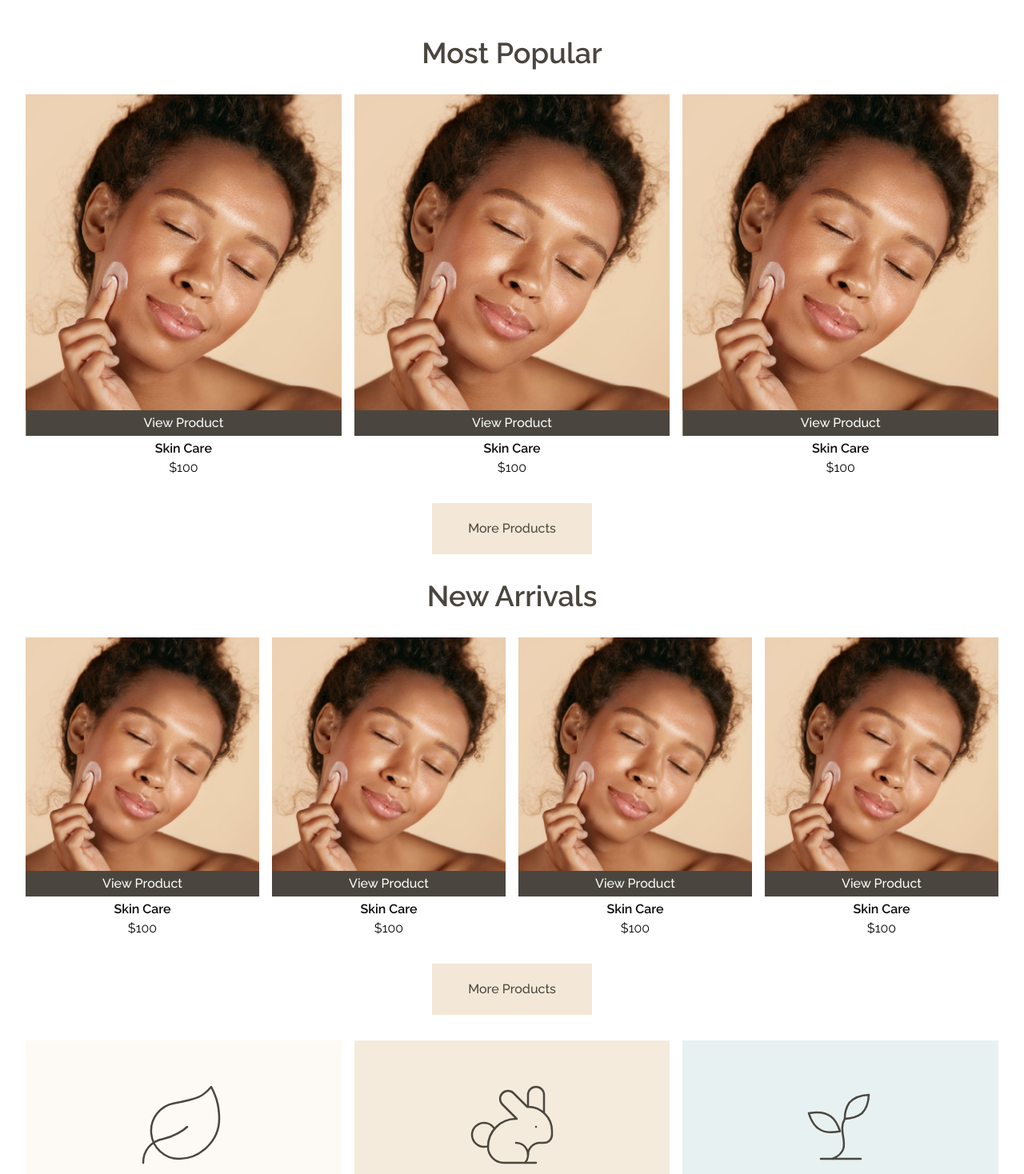
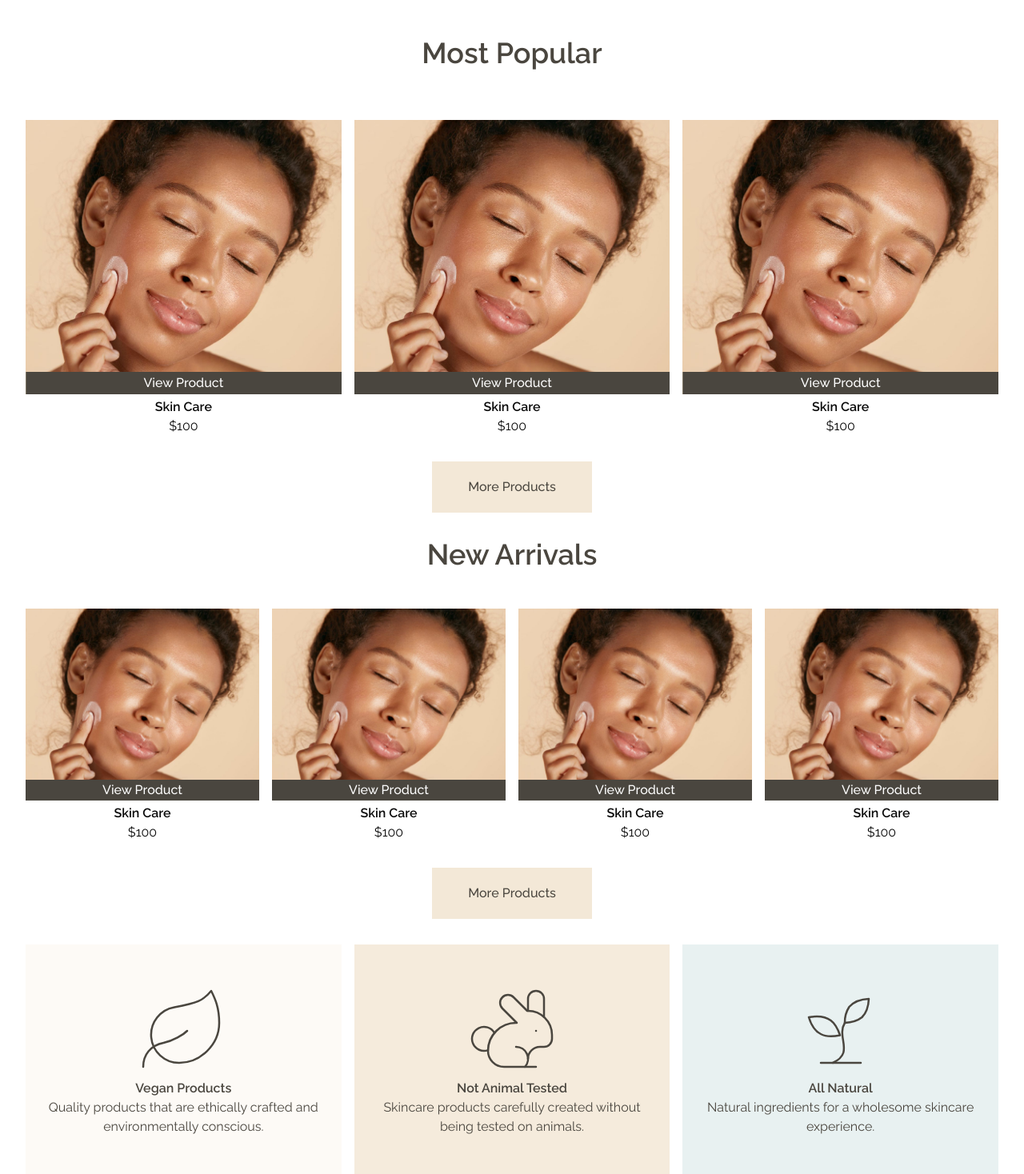
Before and after one commit to lxrd-mgcini/Sisipe, a React (Vite) app in the folder client/: page / in a window 1280 px wide. Shown: the part 1082-2550 px from the top of the page at 80% size. Built offline with nearby package versions, Linux system fonts and the light colour scheme.

Commit message:
Fix: UI adjustments

```diff
--- a/client/package.json
+++ b/client/package.json
@@ -4,7 +4,7 @@
   "version": "0.0.0",
   "type": "module",
   "scripts": {
-    "dev": "vite",
+    "dev": "vite --host",
     "build": "tsc -b && vite build",
     "lint": "eslint .",
     "preview": "vite preview"
--- a/client/src/components/Card.tsx
+++ b/client/src/components/Card.tsx
@@ -7,12 +7,12 @@ type Props = {
 
 export default function Card({ productName, price }: Props) {
   return (
-    <div className="flex aspect-square max-h-full w-full flex-1 flex-col text-center">
-      <div className="relative aspect-square h-full w-full overflow-hidden">
+    <div className="flex aspect-square h-full w-full flex-1 flex-col text-center">
+      <div className="relative aspect-square h-max w-full overflow-hidden">
         <img
           src="/images/body-care.jpg"
           alt=""
-          className="h-fulll aspect-square w-full object-cover object-center transition duration-500 ease-in-out hover:scale-110"
+          className="h-[100vw] w-full object-cover object-center transition duration-500 ease-in-out hover:scale-110 sm:h-full"
         />
       </div>
 
--- a/client/src/components/Lists/Features.tsx
+++ b/client/src/components/Lists/Features.tsx
@@ -31,7 +31,7 @@ export default function Features() {
       <div className="grid grid-cols-1 grid-rows-1 gap-4 sm:grid-cols-3">
         {features.map((feature) => (
           <div
-            className="flex flex-1 flex-col items-center px-8 pb-12 pt-12"
+            className="flex flex-1 flex-col items-center px-8 py-6 pb-12 pt-12 md:px-6"
             style={{ backgroundColor: feature.color }}
           >
             <p className="text-black">{feature.icon}</p>
--- a/client/src/components/Lists/New.tsx
+++ b/client/src/components/Lists/New.tsx
@@ -26,7 +26,7 @@ export default function NewProducts() {
   return (
     <div className="mt-8 flex h-max flex-col gap-8 text-center">
       <h1 className="text-4xl font-semibold text-black">New Arrivals</h1>
-      <div className="grid grid-cols-1 grid-rows-1 gap-4 sm:grid-cols-4">
+      <div className="mt-4 grid grid-cols-1 grid-rows-1 gap-4 sm:grid-cols-2 md:grid-cols-4">
         {cardData.map((card) => (
           <Card productName={card.productName} price={card.price} />
         ))}
--- a/client/src/components/Lists/Popular.tsx
+++ b/client/src/components/Lists/Popular.tsx
@@ -21,12 +21,12 @@ export default function PopularProducts() {
   return (
     <div className="mt-8 flex flex-col gap-8 text-center">
       <h1 className="text-4xl font-semibold text-black">Most Popular</h1>
-      <div className="grid grid-cols-1 grid-rows-1 gap-4 sm:grid-cols-3">
+      <div className="mt-8 grid grid-cols-1 grid-rows-1 gap-4 sm:grid-cols-2 md:grid-cols-3">
         {cardData.map((card) => (
           <Card productName={card.productName} price={card.price} />
         ))}
       </div>
-      <button className="bg-brand group relative inline-block w-[200px] self-center overflow-hidden px-5 py-5 font-medium text-black">
+      <button className="group relative inline-block w-[200px] self-center overflow-hidden bg-brand px-5 py-5 font-medium text-black">
         <span className="absolute left-0 top-0 mb-0 flex h-0 w-full translate-y-0 transform bg-black transition-all duration-300 ease-out group-hover:h-full"></span>
         <span className="relative group-hover:text-white">More Products</span>
       </button>
```
